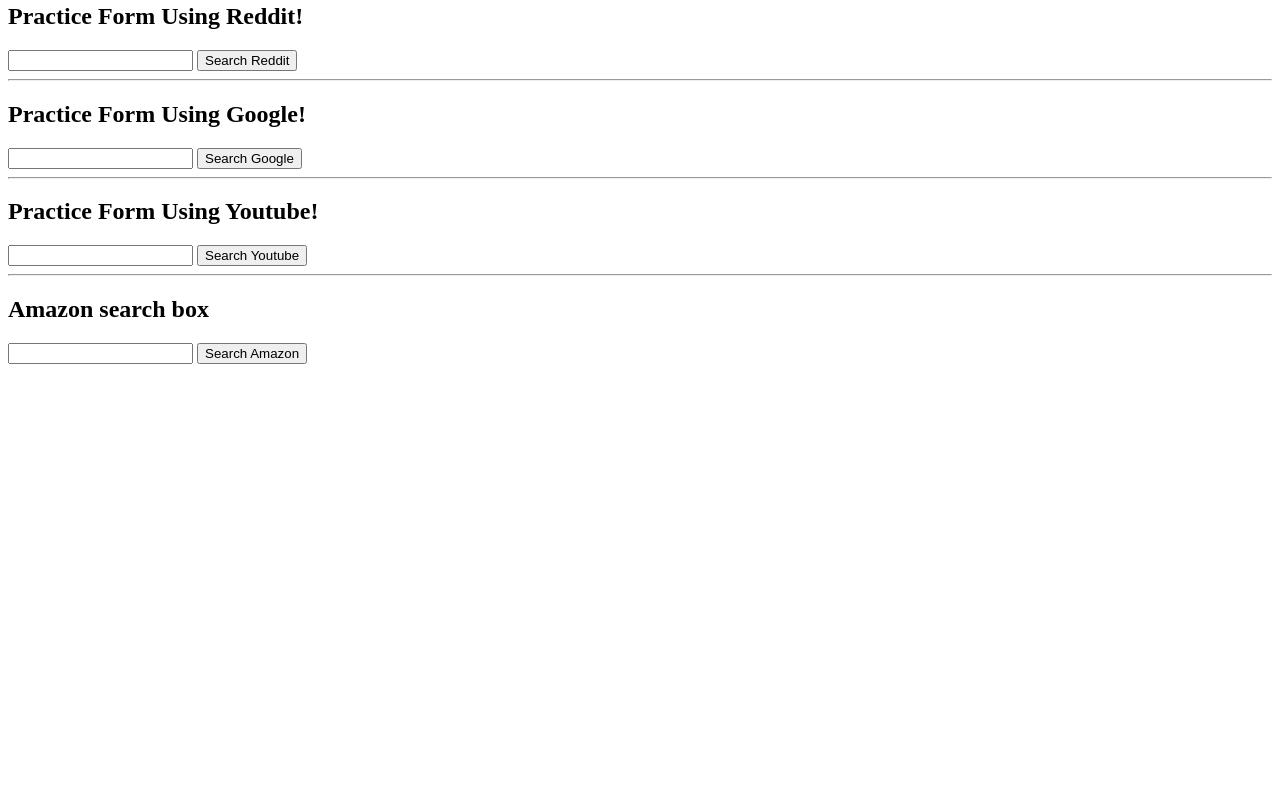
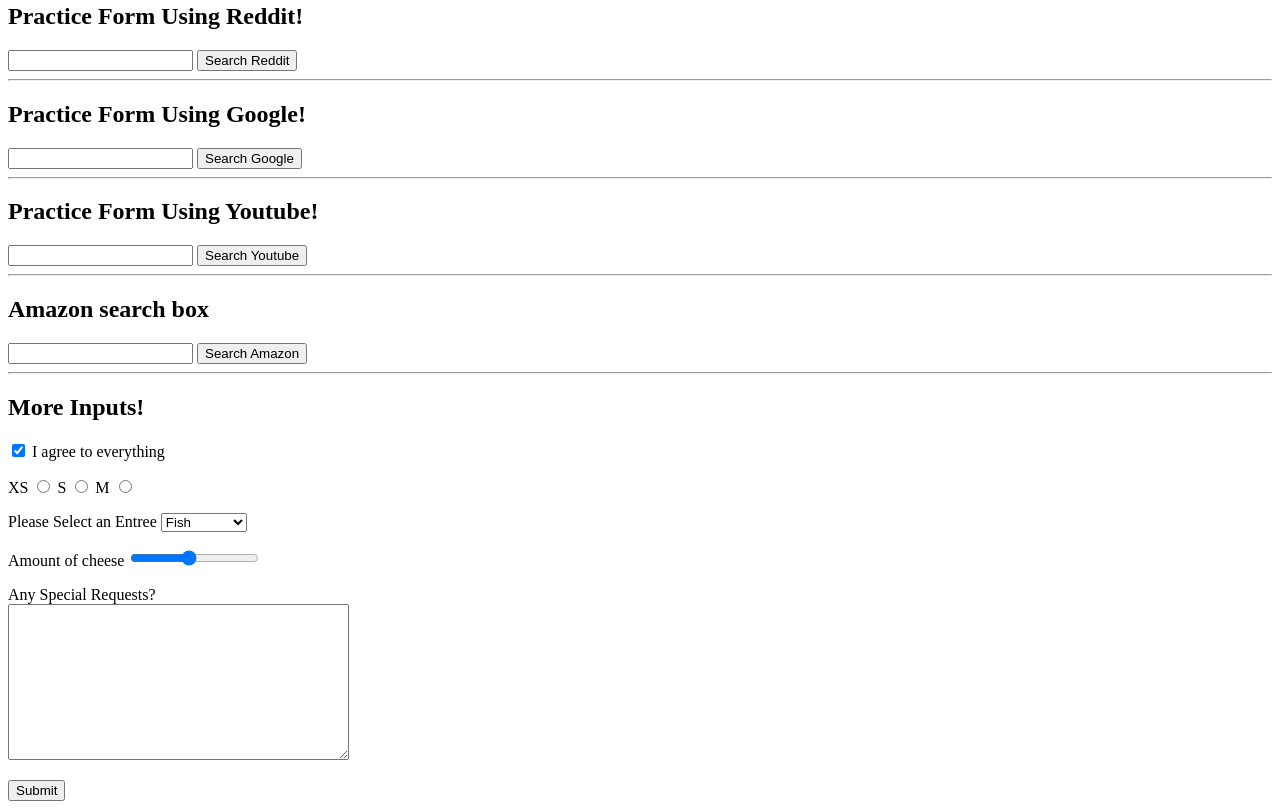
Before and after one commit to DrewCanDo/WebDevBootCamp, a plain HTML site: page Lessons/forms.html in a window 1280 px wide. Shown: the part 385-1194 px from the top of the page. Before the commit the page ends 800 px from the top, so only its background shows below. Drawn offline with Linux system fonts and the light colour scheme.

Commit message:
range input and text area and select

```diff
--- a/Lessons/forms.html
+++ b/Lessons/forms.html
@@ -84,5 +84,53 @@
       <input type="text" name="k" />
       <button>Search Amazon</button>
     </form>
+    <hr />
+    <h2>More Inputs!</h2>
+    <form action="/birds">
+      <input type="checkbox" name="agree_tos" id="agree" checked />
+      <label for="agree">I agree to everything</label>
+      <!--radio buttons-->
+      <p>
+        <label for="xs">XS</label>
+        <input type="radio" name="size" id="xs" value="extra_small" />
+        <label for="s">S</label>
+        <input type="radio" name="size" id="s" value="small" />
+        <label for="m">M</label>
+        <input type="radio" name="size" id="m" value="medium" />
+      </p>
+      <!-- drop down box (select)-->
+      <p>
+        <label for="meal">Please Select an Entree</label>
+        <select name="meal" id="meal">
+          <option value="fish">Fish</option>
+          <option value="veg">Vegetarian</option>
+          <option value="steak">Steak</option>
+        </select>
+      </p>
+      <!--range input-->
+      <p>
+        <label for="cheese">Amount of cheese</label>
+        <input
+          id="cheese"
+          type="range"
+          min="1"
+          max="10"
+          step="2"
+          name="cheese_level"
+        />
+      </p>
+      <!--Text area-->
+      <p>
+        <label for="requests">Any Special Requests?</label>
+        <br />
+        <textarea
+          name="search_query"
+          id="requests"
+          rows="10"
+          cols="40"
+        ></textarea>
+      </p>
+      <button type="submit">Submit</button>
+    </form>
   </body>
 </html>
```
Also changed, not shown: 1 other file.
